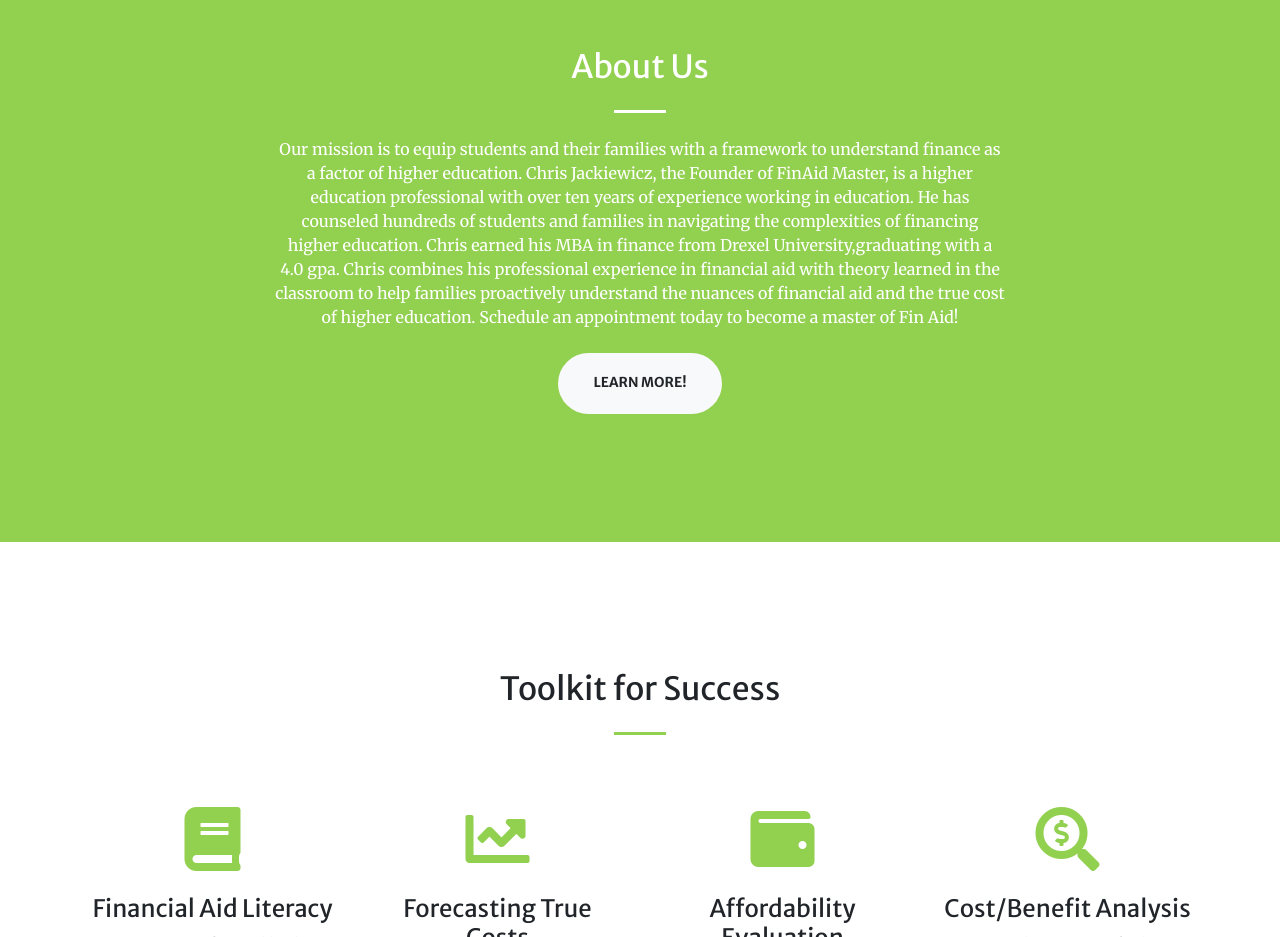
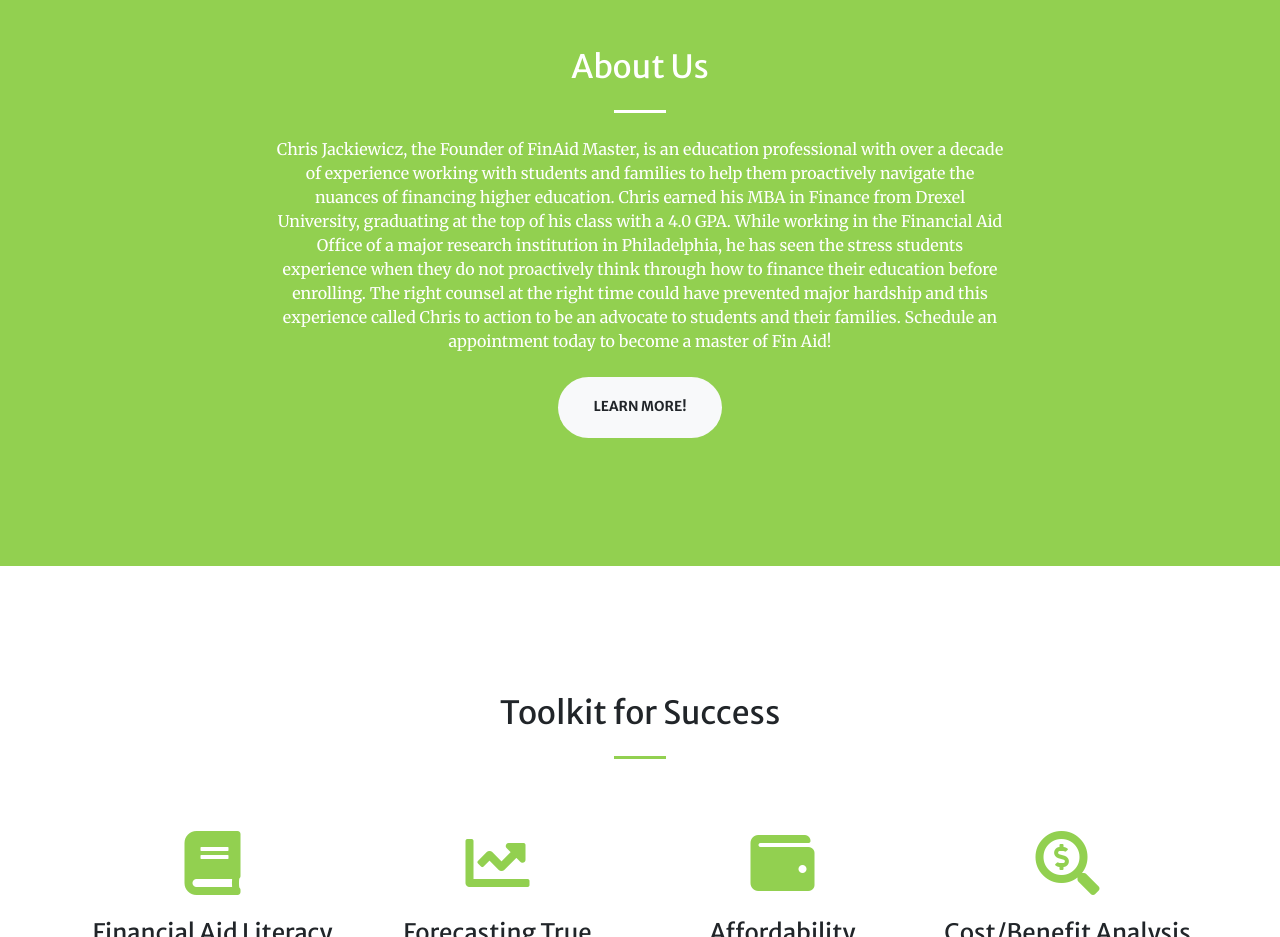
Before and after one commit to phillyfinaidhelp/finaidmaster, a website with bundled scripts: page index.html in a window 1280 px wide. Shown: the part 880-1817 px from the top of the page. Built offline with nearby package versions, Linux system fonts and the light colour scheme.

Commit message:
Update index.html

```diff
--- a/index.html
+++ b/index.html
@@ -77,7 +77,7 @@
         <div class="col-lg-8 text-center">
           <h2 class="text-white mt-0">About Us</h2>
           <hr class="divider light my-4">
-          <p class="text-white mb-4">Our mission is to equip students and their families with a framework to understand finance as a factor of higher education. Chris Jackiewicz, the Founder of FinAid Master, is a higher education professional with over ten years of experience working in education. He has counseled hundreds of students and families in navigating the complexities of financing higher education. Chris earned his MBA in finance from Drexel University,graduating with a 4.0 gpa. Chris combines his professional experience in financial aid with theory learned in the classroom to help families proactively understand the nuances of financial aid and the true cost of higher education. Schedule an appointment today to become a master of Fin Aid!
+          <p class="text-white mb-4">Chris Jackiewicz, the Founder of FinAid Master, is an education professional with over a decade of experience working with students and families to help them proactively navigate the nuances of financing higher education. Chris earned his MBA in Finance from Drexel University, graduating at the top of his class with a 4.0 GPA. While working in the Financial Aid Office of a major research institution in Philadelphia, he has seen the stress students experience when they do not proactively think through how to finance their education before enrolling. The right counsel at the right time could have prevented major hardship and this experience called Chris to action to be an advocate to students and their families. Schedule an appointment today to become a master of Fin Aid!
      </p>
           <a class="btn btn-light btn-xl js-scroll-trigger" href="#services">Learn more!</a>
         </div>
```
